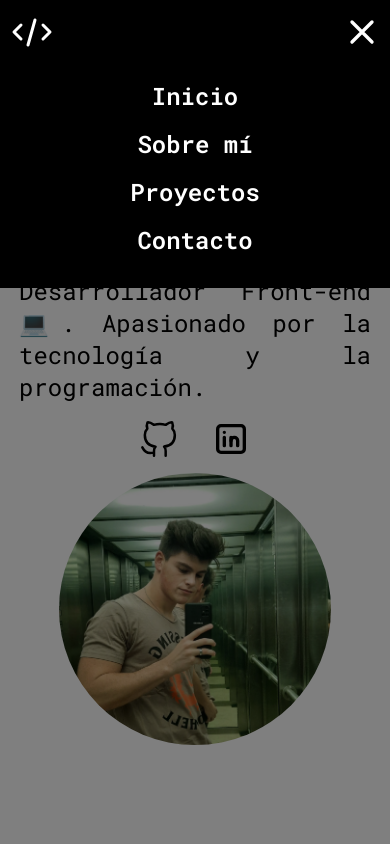
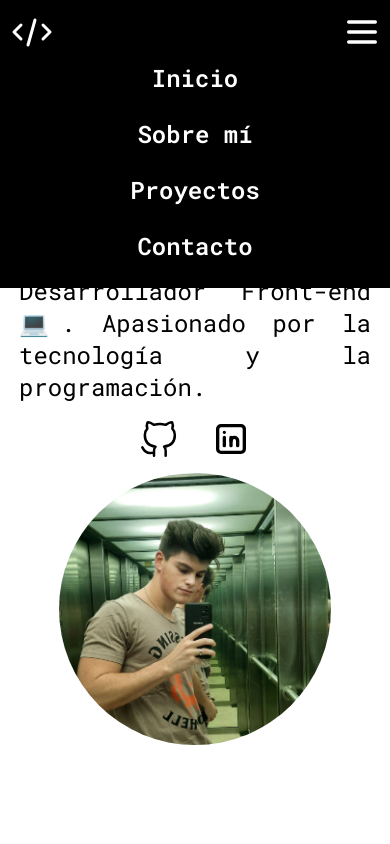
Before and after one commit to francisco-leiva/portfolio, a Next.js app: page / in a window 390 px wide. Both pictures are taken after a click on the button 362 px from the left and 32 px from the top of the page. Shown: the top 844 px of the page. Built offline with nearby package versions, Linux system fonts and the light colour scheme.

Commit message:
Change navbar modal

```diff
--- a/src/components/Icons.jsx
+++ b/src/components/Icons.jsx
@@ -18,7 +18,7 @@
         d='M13.5 6L10 18.5m-3.5-10L3 12l3.5 3.5m11-7L21 12l-3.5 3.5'
       ></path>
     </svg>
-  );
+  )
 }
 
 export function HamburgerMenu() {
@@ -38,27 +38,7 @@
       <path stroke='none' d='M0 0h24v24H0z'></path>
       <path d='M4 6h16M4 12h16M4 18h16'></path>
     </svg>
-  );
-}
-
-export function CloseIcon() {
-  return (
-    <svg
-      className='w-10 h-10 text-white'
-      xmlns='http://www.w3.org/2000/svg'
-      width='24'
-      height='24'
-      fill='none'
-      stroke='currentColor'
-      strokeLinecap='round'
-      strokeLinejoin='round'
-      strokeWidth='2'
-      viewBox='0 0 24 24'
-    >
-      <path stroke='none' d='M0 0h24v24H0z'></path>
-      <path d='M18 6L6 18M6 6l12 12'></path>
-    </svg>
-  );
+  )
 }
 
 export function GitHubIcon() {
@@ -80,7 +60,7 @@
         d='M16 22.027v-2.87a3.37 3.37 0 00-.94-2.61c3.14-.35 6.44-1.54 6.44-7a5.44 5.44 0 00-1.5-3.75 5.07 5.07 0 00-.09-3.77s-1.18-.35-3.91 1.48a13.38 13.38 0 00-7 0c-2.73-1.83-3.91-1.48-3.91-1.48A5.07 5.07 0 005 5.797a5.44 5.44 0 00-1.5 3.78c0 5.42 3.3 6.61 6.44 7a3.37 3.37 0 00-.94 2.58v2.87m0-2c-3 .973-5.5 0-7-3'
       ></path>
     </svg>
-  );
+  )
 }
 
 export function LinkedInIcon() {
@@ -101,7 +81,7 @@
       <path d='M4 6a2 2 0 012-2h12a2 2 0 012 2v12a2 2 0 01-2 2H6a2 2 0 01-2-2zM8 11v5M8 8v.01M12 16v-5'></path>
       <path d='M16 16v-3a2 2 0 00-4 0'></path>
     </svg>
-  );
+  )
 }
 
 export function WorldIcon() {
@@ -121,7 +101,7 @@
       <path stroke='none' d='M0 0h24v24H0z'></path>
       <path d='M3 12a9 9 0 1018 0 9 9 0 00-18 0M3.6 9h16.8M3.6 15h16.8M11.5 3a17 17 0 000 18M12.5 3a17 17 0 010 18'></path>
     </svg>
-  );
+  )
 }
 
 export function CodeIcon() {
@@ -142,7 +122,7 @@
         d='M9 21H8c-1.105 0-2-.894-2-1.999V14c0-1-1.5-2-1.5-2S6 11 6 10V5a2 2 0 012-2h1m6 18h1c1.105 0 2-.894 2-1.999V14c0-1 1.5-2 1.5-2S18 11 18 10V5a2 2 0 00-2-2h-1'
       ></path>
     </svg>
-  );
+  )
 }
 
 export function MailContact() {
@@ -168,7 +148,7 @@
         d='M2 17V7a2 2 0 012-2h16a2 2 0 012 2v10a2 2 0 01-2 2H4a2 2 0 01-2-2z'
       ></path>
     </svg>
-  );
+  )
 }
 
 export function LinkedInContact() {
@@ -196,5 +176,5 @@
         d='M11 17v-3.25M11 10v3.75m0 0c0-3.75 6-3.75 6 0V17M7 7.01l.01-.011'
       ></path>
     </svg>
-  );
+  )
 }
--- a/src/components/Navbar.jsx
+++ b/src/components/Navbar.jsx
@@ -1,82 +1,54 @@
-import Modal from '@mui/material/Modal';
-import { useState } from 'react';
-import Link from 'next/link';
-import { NavbarLogo, HamburgerMenu, CloseIcon } from './Icons';
+import { useState } from 'react'
+import Link from 'next/link'
+import { NavbarLogo, HamburgerMenu } from './Icons'
 
 export default function Navbar() {
-  // Navbar links variable
+  // Navbar links
   const links = [
     { href: '/#home', name: 'Inicio' },
     { href: '/#about', name: 'Sobre mí' },
     { href: '/#projects', name: 'Proyectos' },
     { href: '/#contact', name: 'Contacto' },
-  ];
+  ]
 
-  // variables to open the modal
-  const [open, setOpen] = useState(false);
-  const handleOpen = () => setOpen(!open);
+  // state to open navbar
+  const [open, setOpen] = useState(false)
+  const handleOpen = () => setOpen(!open)
+  const handleClose = () => setOpen(false)
 
   return (
-    <header className='w-screen h-16 bg-black fixed text-lg z-50'>
-      <nav className='max-w-4xl h-full mx-auto px-2 flex justify-between items-center lg:px-0'>
-        <div>
+    <header
+      className={`w-screen h-16 bg-black text-white fixed text-lg z-50 ${
+        open ? 'open' : ''
+      }`}
+    >
+      <nav className='max-w-4xl mx-auto px-2 flex flex-col items-center sm:flex-row sm:justify-between lg:px-0'>
+        <div className='w-full h-16 flex justify-between items-center sm:w-fit'>
           <Link href='/' aria-label='Go to home page'>
             <NavbarLogo />
           </Link>
-        </div>
 
-        <div className='sm:hidden'>
           <button
-            className='my-2'
+            className='sm:hidden'
             aria-label='Display page menu'
             onClick={handleOpen}
           >
             <HamburgerMenu />
           </button>
-
-          <Modal open={open} onClose={handleOpen}>
-            <div className='h-72 bg-black'>
-              <div className='h-16 px-2 flex justify-between items-center'>
-                <Link href='/' aria-label='Go to home page'>
-                  <NavbarLogo />
-                </Link>
-
-                <button onClick={handleOpen}>
-                  <CloseIcon />
-                </button>
-              </div>
-
-              <ul className='text-white text-center text-2xl font-semibold'>
-                {links.map((link, index) => {
-                  return (
-                    <li key={index} className='mx-auto my-4'>
-                      <Link
-                        href={link.href}
-                        onClick={handleOpen}
-                        scroll={false}
-                      >
-                        {link.name}
-                      </Link>
-                    </li>
-                  );
-                })}
-              </ul>
-            </div>
-          </Modal>
         </div>
 
-        <ul className='hidden text-white sm:flex sm:gap-8'>
-          {links.map((link, index) => {
+        <ul className={`hidden sm:flex sm:gap-8 ${open ? 'open' : ''}`}>
+          {links.map((link) => {
             return (
-              <li key={index} className='listItem'>
-                <Link href={link.href} scroll={false}>
+              <li key={link.name} className='listItem'>
+                <Link href={link.href} onClick={handleClose} scroll={false}>
                   {link.name}
                 </Link>
               </li>
-            );
+            )
           })}
         </ul>
       </nav>
     </header>
-  );
+  )
 }
--- a/src/styles/globals.css
+++ b/src/styles/globals.css
@@ -11,6 +11,22 @@
   font-family: 'Roboto Mono', monospace;
 }
 
+header.open {
+  height: 18rem;
+  transition: all 0.2s linear;
+}
+
+nav ul.open {
+  display: flex;
+  flex-direction: column;
+  align-items: center;
+  gap: 1.75rem;
+  font-size: 1.5rem;
+  font-weight: 600;
+  animation: fadeInLinks 2.35s ease;
+}
+
+@media screen and (min-width: 1024px) {
   .listItem {
     display: inline-block;
     vertical-align: middle;
@@ -42,7 +58,6 @@
     right: 0;
   }
 
-@media screen and (min-width: 1024px) {
   .card {
     opacity: 0;
   }
@@ -65,6 +80,15 @@
   }
 }
 
+@keyframes fadeInLinks {
+  from {
+    opacity: 0;
+  }
+  to {
+    opacity: 1;
+  }
+}
+
 @keyframes fadeInBottom {
   from {
     opacity: 0;
```
Lines whose indentation alone changed are shown as unchanged.
